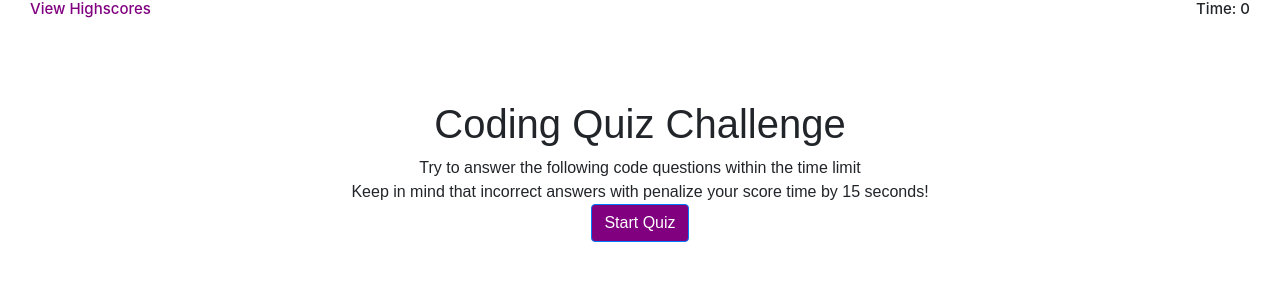
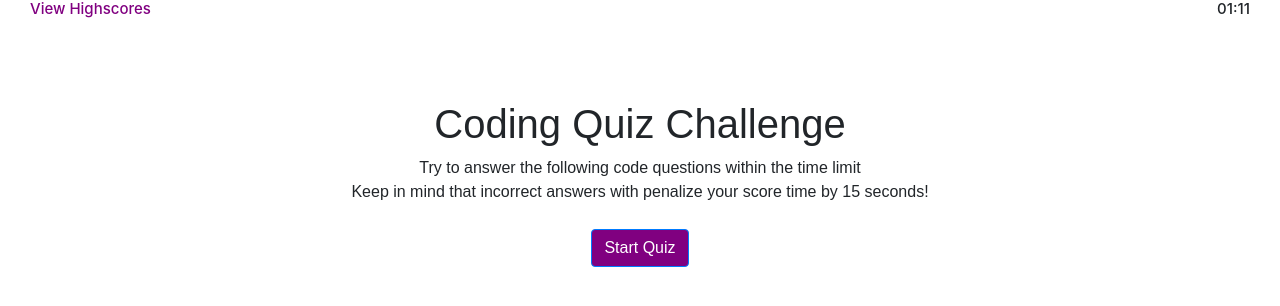
Before and after one commit to BrennanPredmore/codeQuiz, a plain HTML site: page index.html in a window 1280 px wide. Drawn offline with nearby package versions, Linux system fonts and the light colour scheme.

Commit message:
set timer init to 1:15

```diff
--- a/index.html
+++ b/index.html
@@ -16,7 +16,7 @@
     <div class="header">
         <header>
             <h2 id="viewScores">View Highscores</h2>
-            <h2 id="time">Time: 0</h2>
+            <h2 id="time">Time:</h2>
         </header>
     </div>
     <div class="container">
--- a/script.js
+++ b/script.js
@@ -56,3 +56,32 @@ function buttonClicked(e){
 
             }
         });
+
+
+        // SET TIMER!
+        var time = document.getElementById('time');
+
+        time.addEventListener('click', buttonClicked);
+
+        function startTimer(duration, display) {
+            var timer = duration, minutes, seconds;
+            setInterval(function () {
+                minutes = parseInt(timer / 60, 10);
+                seconds = parseInt(timer % 60, 10);
+
+                minutes = minutes < 10 ? "0" + minutes : minutes;
+                seconds = seconds < 10 ? "0" + seconds : seconds;
+
+                display.textContent = minutes + ":" + seconds;
+
+                if (--timer < 0) {
+                    timer = duration;
+                }
+            }, 1000);
+        }
+
+        window.onload = function () {
+            var fiveMinutes = 15 * 5,
+                display = document.querySelector('#time');
+            startTimer(fiveMinutes, display);
+        };
--- a/style.css
+++ b/style.css
@@ -8,6 +8,7 @@
     background-color: purple;
     display: block;
     margin: 0 auto;
+    margin-top: 25px;
 
 }
 
```
